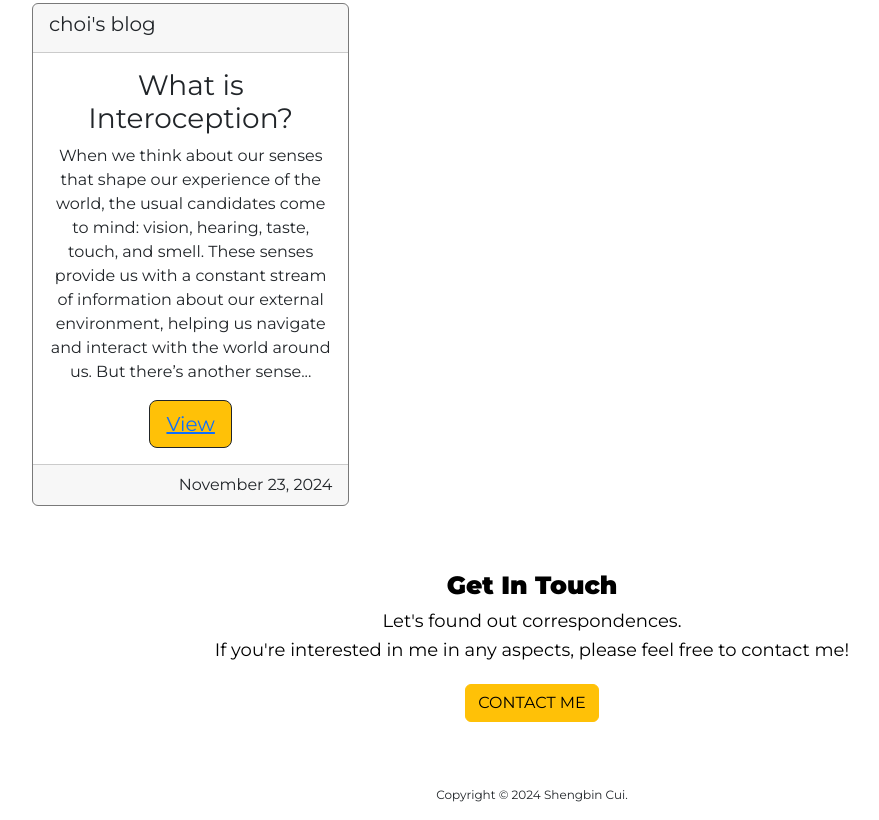
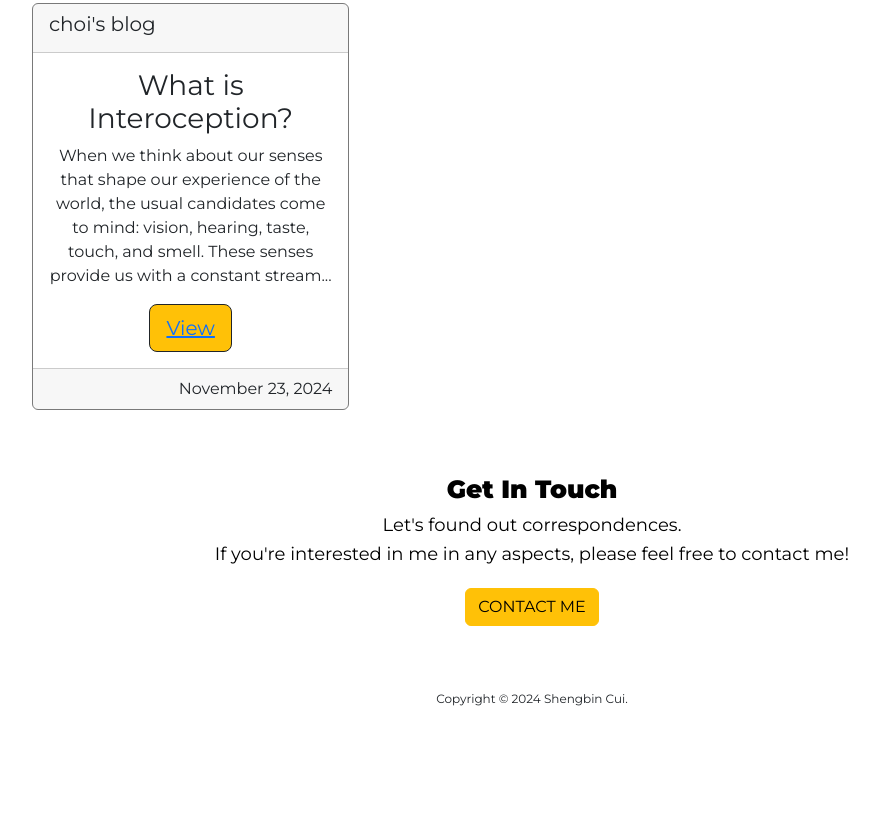
Before and after one commit to ShengbCui/ShengbCui.github.io, a plain HTML site: page index.html in a window 1280 px wide. Shown: the part 2472-3292 px from the top of the page, without its empty margins (108-987 px from the left). After the commit the page ends 3196 px from the top, so only its background shows below. Drawn offline with nearby package versions, Linux system fonts and the light colour scheme.

Commit message:
Update index.html

```diff
--- a/index.html
+++ b/index.html
@@ -239,9 +239,7 @@
                                 <p class="latest-content">
                                     When we think about our senses that shape our experience of the world,
                                     the usual candidates come to mind: vision, hearing, taste, touch, and smell.
-                                    These senses provide us with a constant stream of information about our external
-                                    environment, helping us navigate and interact with the world around us. But there’s
-                                    another sense...
+                                    These senses provide us with a constant stream...
                                 </p>
                                 <button type="button" class="latest-button btn btn-outline-dark btn-lg btn-warning">
                                     <a target="_blank" rel="noopener noreferrer" href="https://choi.quarto.pub/blogs/posts/20241123/">View</a>
```
